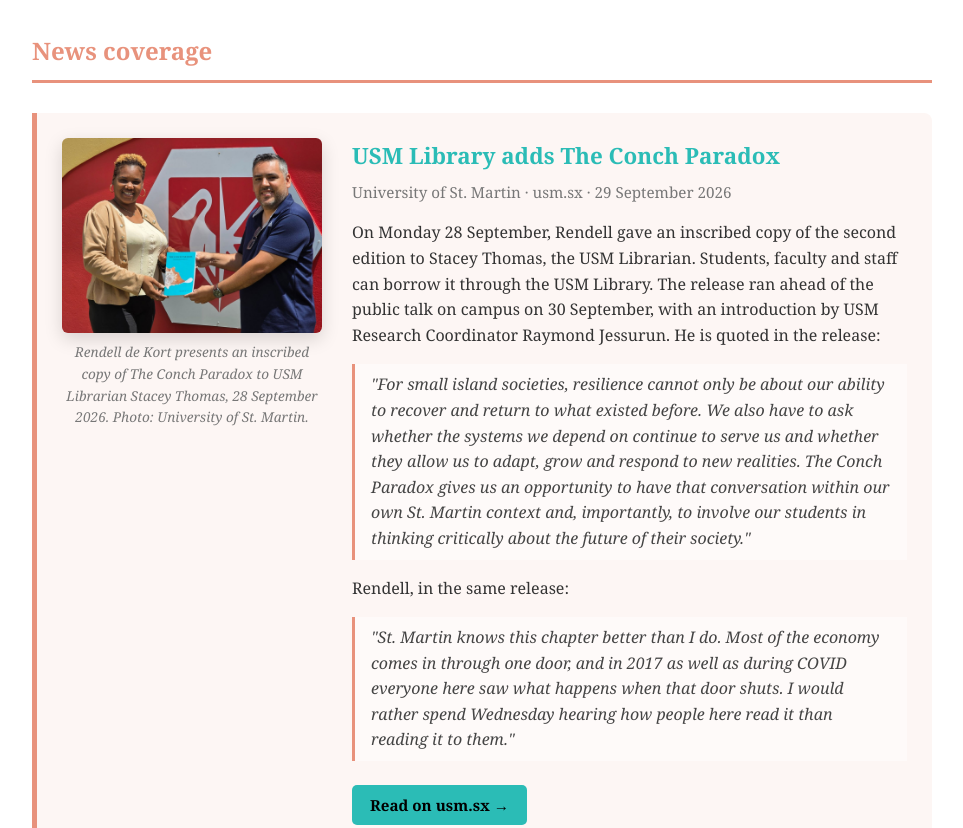
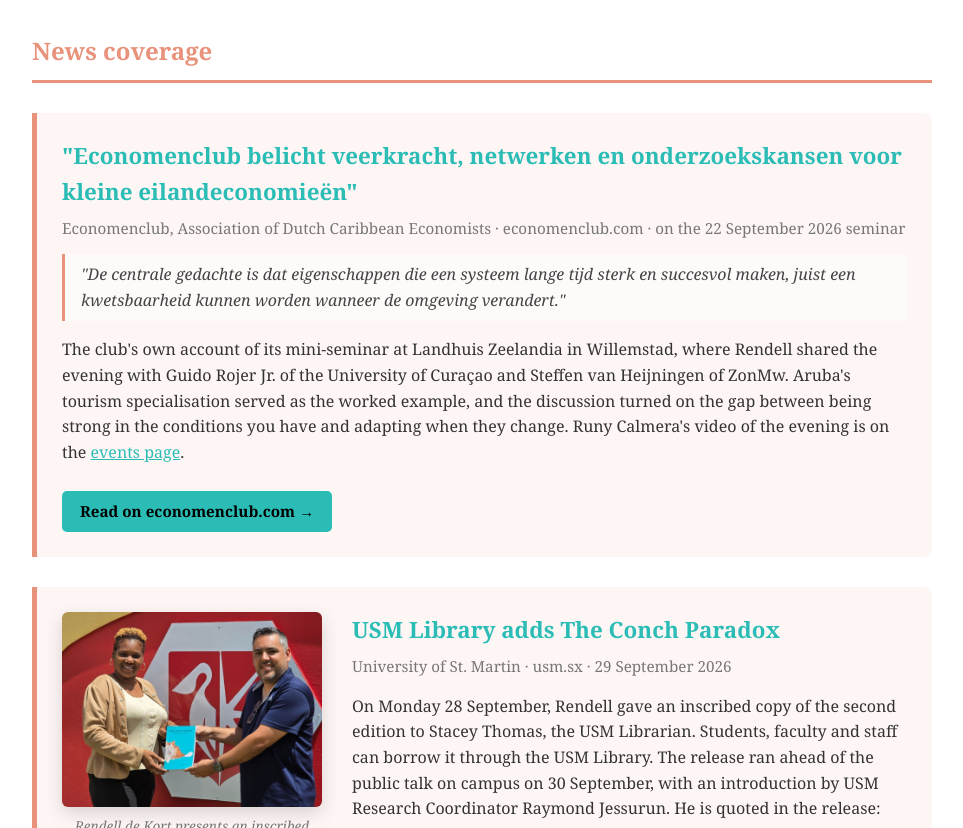
Before and after one commit to rendell/theconchparadox, a plain HTML site: page press.html in a window 1280 px wide. Shown: the part 4020-4848 px from the top of the page, without its empty margins (158-1121 px from the left). Drawn offline with Linux system fonts and the light colour scheme.

Commit message:
Press: add the Economenclub account of the 22 Sep Curaçao seminar
Co-Authored-By: Claude Opus 5.5 <noreply@anthropic.com>

```diff
--- a/press.html
+++ b/press.html
@@ -322,6 +322,16 @@
         <h2>News coverage</h2>
 
         <div class="feature">
+            <div class="feature-body">
+                <h3>"Economenclub belicht veerkracht, netwerken en onderzoekskansen voor kleine eilandeconomie&euml;n"</h3>
+                <p class="where">Economenclub, Association of Dutch Caribbean Economists · economenclub.com · on the 22 September 2026 seminar</p>
+                <blockquote>"De centrale gedachte is dat eigenschappen die een systeem lange tijd sterk en succesvol maken, juist een kwetsbaarheid kunnen worden wanneer de omgeving verandert."</blockquote>
+                <p>The club's own account of its mini-seminar at Landhuis Zeelandia in Willemstad, where Rendell shared the evening with Guido Rojer Jr. of the University of Curaçao and Steffen van Heijningen of ZonMw. Aruba's tourism specialisation served as the worked example, and the discussion turned on the gap between being strong in the conditions you have and adapting when they change. Runy Calmera's video of the evening is on the <a href="events.html">events page</a>.</p>
+                <a href="https://economenclub.com/what-makes-small-island-economies-different/" class="read-more" target="_blank" rel="noopener">Read on economenclub.com &rarr;</a>
+            </div>
+        </div>
+
+        <div class="feature">
             <div class="feature-image">
                 <img src="images/usm-library-handover.jpg" alt="Rendell de Kort and USM Librarian Stacey Thomas holding The Conch Paradox together in front of the red and white University of St. Martin pelican logo">
                 <p class="caption">Rendell de Kort presents an inscribed copy of The Conch Paradox to USM Librarian Stacey Thomas, 28 September 2026. Photo: University of St. Martin.</p>
```
